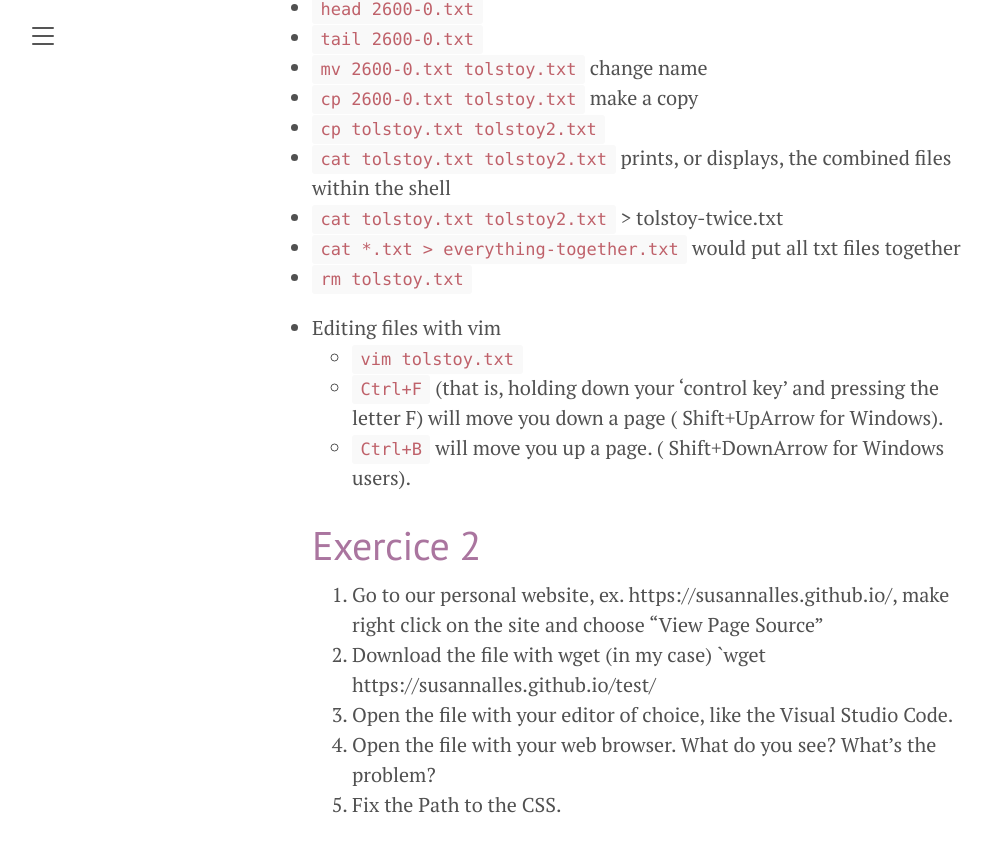
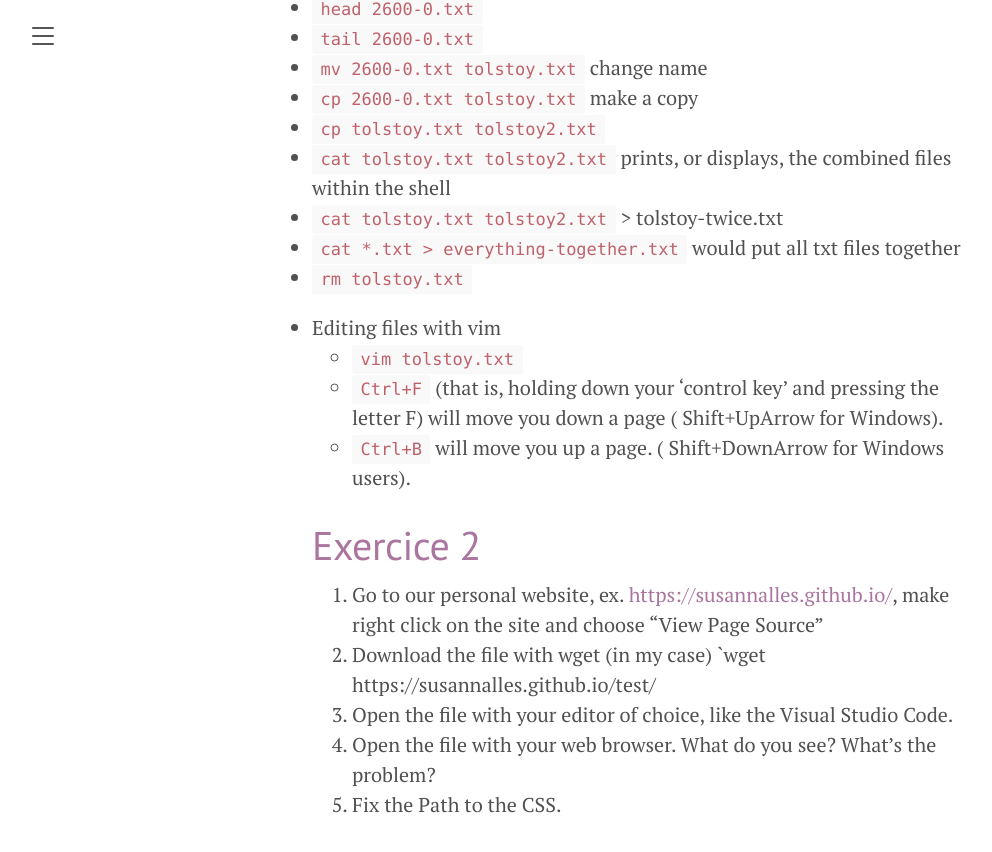
Before and after one commit to susannalles/DHPracticum_Spring23, a Jekyll site: the page built from exercises/3.Feb_2_2023.md, in a window 1280 px wide and 900 px high, scrolled down 1713 px. Shown: the top 852 px of the window, without its empty margins (8-1000 px from the left). Built offline with Jekyll 4.4.1, drawn with Linux system fonts in a browser that asks for light colours; our own code applies the rules of GitHub Pages for plain Markdown files; some of the changed text lies outside the part shown.

Commit message:
Update 3.Feb_2_2023.md

```diff
--- a/exercises/3.Feb_2_2023.md
+++ b/exercises/3.Feb_2_2023.md
@@ -55,7 +60,7 @@
 
   # Exercice 2
 
-  1. Go to our personal website, ex. https://susannalles.github.io/, make right click on the site and choose "View Page Source"
+  1. Go to our personal website, ex. <https://susannalles.github.io/>, make right click on the site and choose "View Page Source"
   2. Download the file with wget (in my case) `wget https://susannalles.github.io/test/
   3. Open the file with your editor of choice, like the Visual Studio Code.
   4. Open the file with your web browser. What do you see? What's the problem?
```
Also changed, not shown: other parts of exercises/3.Feb_2_2023.md (+5 -0 lines).
